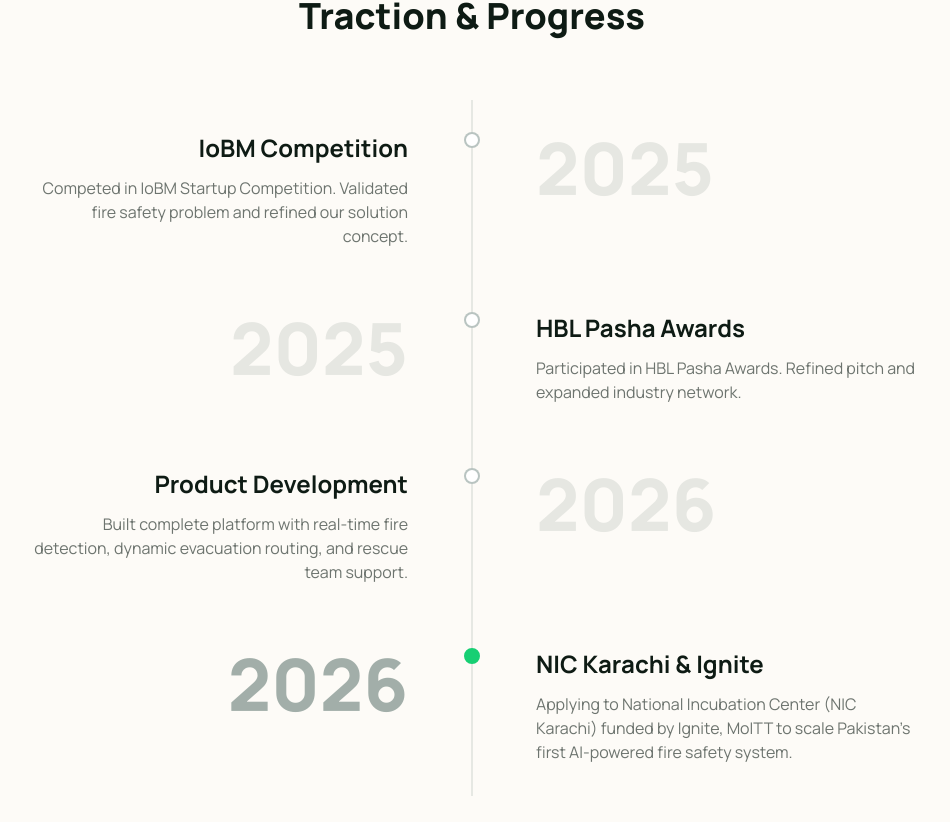
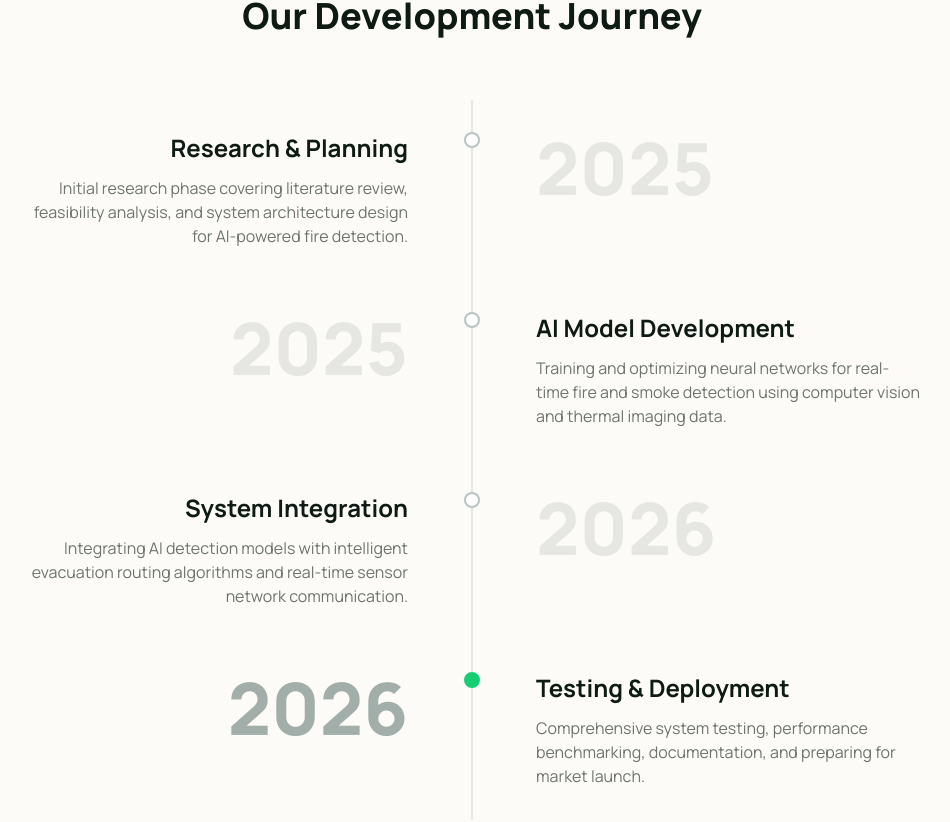
Before and after one commit to IgnisBuilding/ignis-website, a Next.js app: page /about in a window 1280 px wide. Shown: the part 2352-3174 px from the top of the page, without its empty margins (168-1118 px from the left). Built offline with nearby package versions, Linux system fonts and the light colour scheme.

Commit message:
Update timeline to development journey content

```diff
--- a/src/app/(frontend)/about/page.tsx
+++ b/src/app/(frontend)/about/page.tsx
@@ -39,26 +39,26 @@ const teamMembers = [
 const timelineEvents = [
   {
     year: '2025',
-    title: 'IoBM Competition',
-    description: 'Competed in IoBM Startup Competition. Validated fire safety problem and refined our solution concept.',
+    title: 'Research & Planning',
+    description: 'Initial research phase covering literature review, feasibility analysis, and system architecture design for AI-powered fire detection.',
     position: 'left' as const,
   },
   {
     year: '2025',
-    title: 'HBL Pasha Awards',
-    description: 'Participated in HBL Pasha Awards. Refined pitch and expanded industry network.',
+    title: 'AI Model Development',
+    description: 'Training and optimizing neural networks for real-time fire and smoke detection using computer vision and thermal imaging data.',
     position: 'right' as const,
   },
   {
     year: '2026',
-    title: 'Product Development',
-    description: 'Built complete platform with real-time fire detection, dynamic evacuation routing, and rescue team support.',
+    title: 'System Integration',
+    description: 'Integrating AI detection models with intelligent evacuation routing algorithms and real-time sensor network communication.',
     position: 'left' as const,
   },
   {
     year: '2026',
-    title: 'NIC Karachi & Ignite',
-    description: 'Applying to National Incubation Center (NIC Karachi) funded by Ignite, MoITT to scale Pakistan\'s first AI-powered fire safety system.',
+    title: 'Testing & Deployment',
+    description: 'Comprehensive system testing, performance benchmarking, documentation, and preparing for market launch.',
     position: 'right' as const,
   },
 ]
@@ -192,8 +192,8 @@ export default function AboutPage() {
 
       {/* Timeline */}
       <Timeline
-        subtitle="OUR JOURNEY"
-        title="Traction & Progress"
+        subtitle="PROJECT TIMELINE"
+        title="Our Development Journey"
         events={timelineEvents}
       />
 
```
Also changed, not shown: public/irtiza.jpeg.
